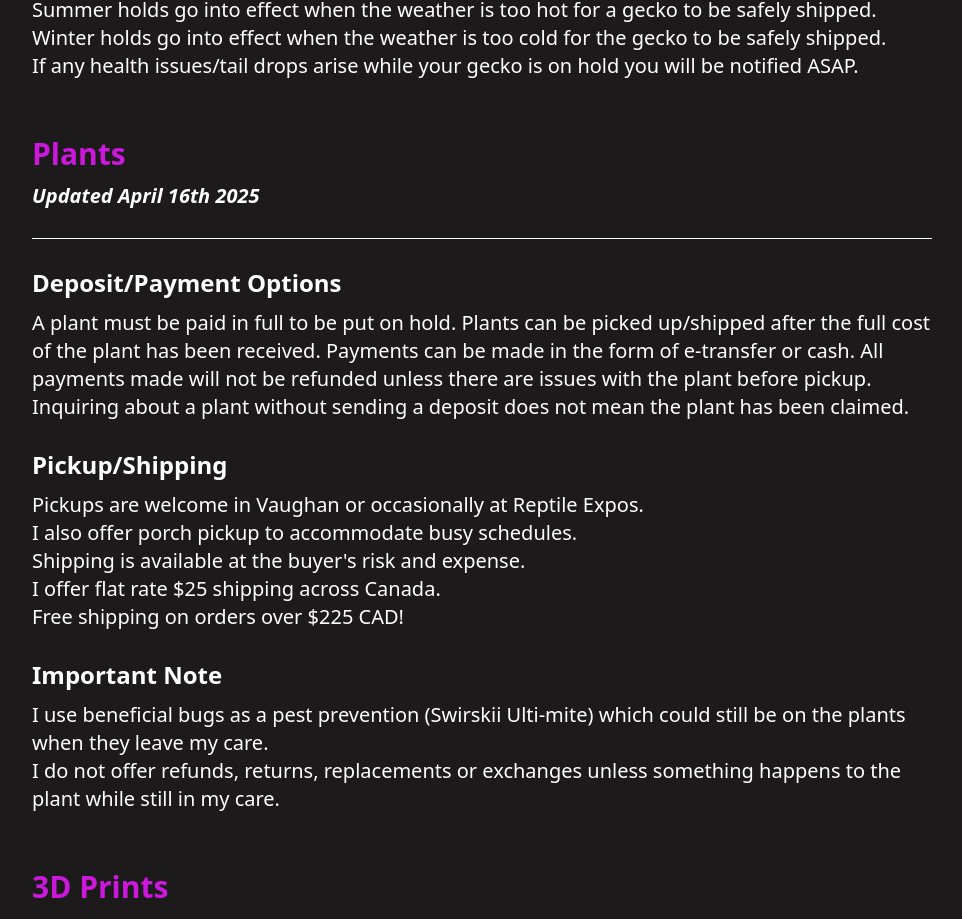
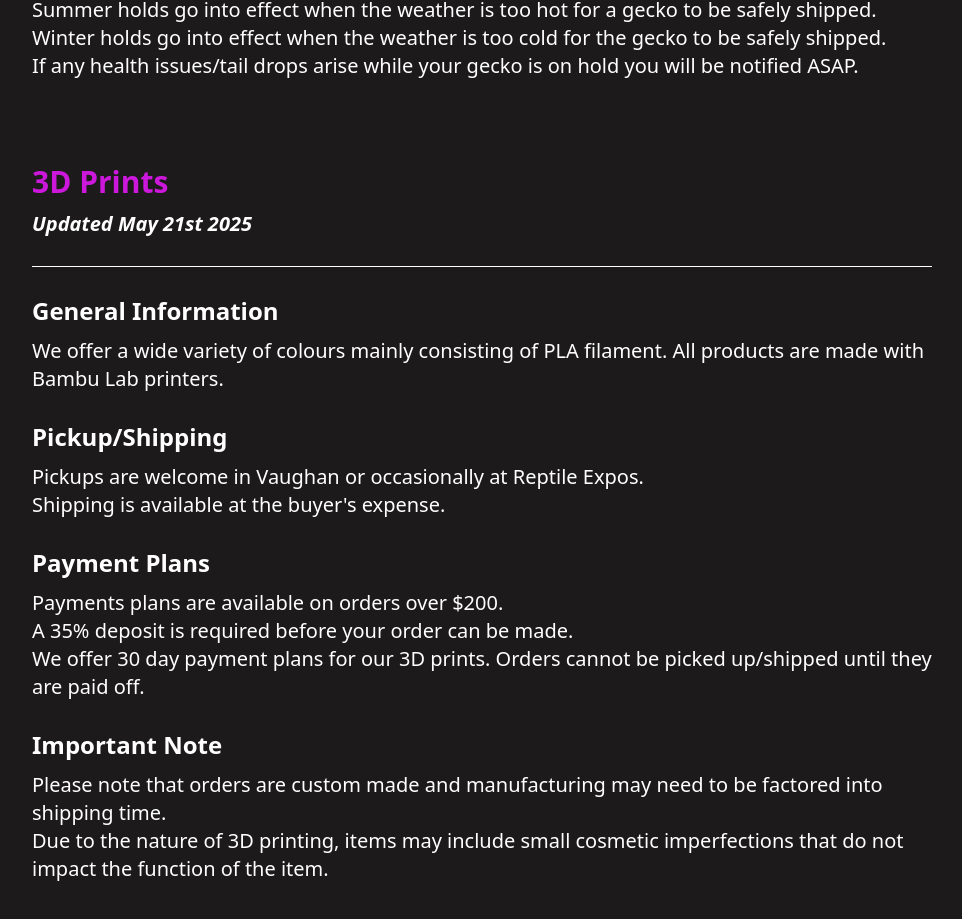
Before and after one commit to spikeypoo/vintagereptiles, a Next.js app: page /tos in a window 1280 px wide. Shown: the part 2255-3174 px from the top of the page, without its empty margins (158-1120 px from the left). Built offline with nearby package versions, Linux system fonts and the light colour scheme.

Commit message:
update tos

```diff
--- a/app/tos/page.tsx
+++ b/app/tos/page.tsx
@@ -27,9 +27,9 @@ export default function Home() {
           <div className="font-bold text-2xl pb-[10px]">Payment Plans<br/></div>
 
           When purchasing a gecko a 35% non-refundable deposit will be used to hold your gecko.<br/>
-          Geckos $150 and under must be paid in full.<br/>
-          Geckos up to $599 must be paid off within 30 days.<br/>
-          Geckos $600 and over must be paid within 60 days.<br/>
+          Geckos $250 and under must be paid in full.<br/>
+          Geckos up to $649 must be paid off within 30 days.<br/>
+          Geckos $650 and over must be paid within 60 days.<br/>
           When the gecko has been paid in full it can be picked up/shipped out to the buyer. Payments can be made in the form of e-transfer, cash or Afterpay through my website.<br/><br/>
 
           In the event the buyer fails to provide full payment on a gecko by the end of the agreed upon date or fails to keep in regular communication regarding the plan, no refunds will be given and the gecko will be taken off hold. Reminders will be sent but if there is no response then you lose your gecko and funds.
@@ -40,19 +40,19 @@ export default function Home() {
 
           <div className="font-bold text-2xl pb-[10px]">Pickup/Shipping<br/></div>
 
-          Shipping is available at the buyer’s expense through Reptile Express. Quotes can be arranged upon request.<br/>
+          Shipping is available at the buyer’s expense through Reptile Express/Reptile Runner. Quotes can be arranged upon request.<br/>
           Shipping is only available throughout Canada at this time.<br/>
           Once the geckos are paid in full, arrangements for either pickup or shipping can be made as soon as possible.<br/>
           Free summer and winter holds are available until the weather is deemed safe for shipping.<br/>
           Pickup is available in Vaughan or occasionally at reptile expos.<br/>
-          Hatchlings will not be shipped until 5 grams, hatchlings cannot be picked up until 3 grams.<br/><br/>
+          Hatchlings will not be shipped/pick up until 5 grams.<br/><br/>
 
 
           <div className="font-bold text-2xl pb-[10px]">Tail Drops/Nips/Shedding Damage<br/></div>
 
           Tail drops during shipping or holds occasionally happen as shipping can be very stressful on some geckos.<br/>
           Nips are unlikely to happen as I keep all my geckos separate unless pairing.<br/>
-          Tip of the tail/toe loss can happen if the gecko does not shed properly.<br/>
+          Tip of the tail/toe loss can happen if the gecko does not shed properly. However, this is unlikely.<br/>
           These events are out of my control and they do not affect the quality of life or value of the gecko. A refund will not be issued in the event of this occurring.
           <br/><br/>
 
@@ -80,33 +80,6 @@ export default function Home() {
           If any health issues/tail drops arise while your gecko is on hold you will be notified ASAP.<br/>
 
 
-
-
-          <br/><br/>
-          <div className="font-bold text-3xl text-[#cb18db]">Plants</div>
-          <div className="italic font-bold pt-[10px]">Updated April 16th 2025<br/><br/></div>
-          <div className="w-[100%] bg-white h-[1px]"></div><br/>
-
-          <div className="font-bold text-2xl pb-[10px]">Deposit/Payment Options</div>
-
-          A plant must be paid in full to be put on hold. Plants can be picked up/shipped after the full cost of the plant has been received. Payments can be made in the form of e-transfer or cash. All payments made will not be refunded unless there are issues with the plant before pickup.
-          <br></br>Inquiring about a plant without sending a deposit does not mean the plant has been claimed.
-
-          <br></br><br></br>
-
-          <div className="font-bold text-2xl pb-[10px]">Pickup/Shipping</div>
-
-          Pickups are welcome in Vaughan or occasionally at Reptile Expos.
-          <br></br>I also offer porch pickup to accommodate busy schedules.
-          <br></br>Shipping is available at the buyer&apos;s risk and expense.
-          <br></br>I offer flat rate $25 shipping across Canada.
-          <br></br>Free shipping on orders over $225 CAD!<br></br><br></br>
-
-          <div className="font-bold text-2xl pb-[10px]">Important Note</div>
-
-          I use beneficial bugs as a pest prevention (Swirskii Ulti-mite) which could still be on the plants when they leave my care.
-          <br></br>I do not offer refunds, returns, replacements or exchanges unless something happens to the plant while still in my care.
-
           <br/><br/><br/>
           <div className="font-bold text-3xl text-[#cb18db]">3D Prints</div>
           <div className="italic font-bold pt-[10px]">Updated May 21st 2025<br/><br/></div>
@@ -126,7 +99,7 @@ export default function Home() {
 
           <div className="font-bold text-2xl pb-[10px]">Payment Plans</div>
 
-          Payments plans are available on orders over $150.<br/>A 35% deposit is required before your order can be made.<br/>We offer 30 day payment plans for our 3D prints.
+          Payments plans are available on orders over $200.<br/>A 35% deposit is required before your order can be made.<br/>We offer 30 day payment plans for our 3D prints. Orders cannot be picked up/shipped until they are paid off.
 
           <br></br><br></br>
 
```
